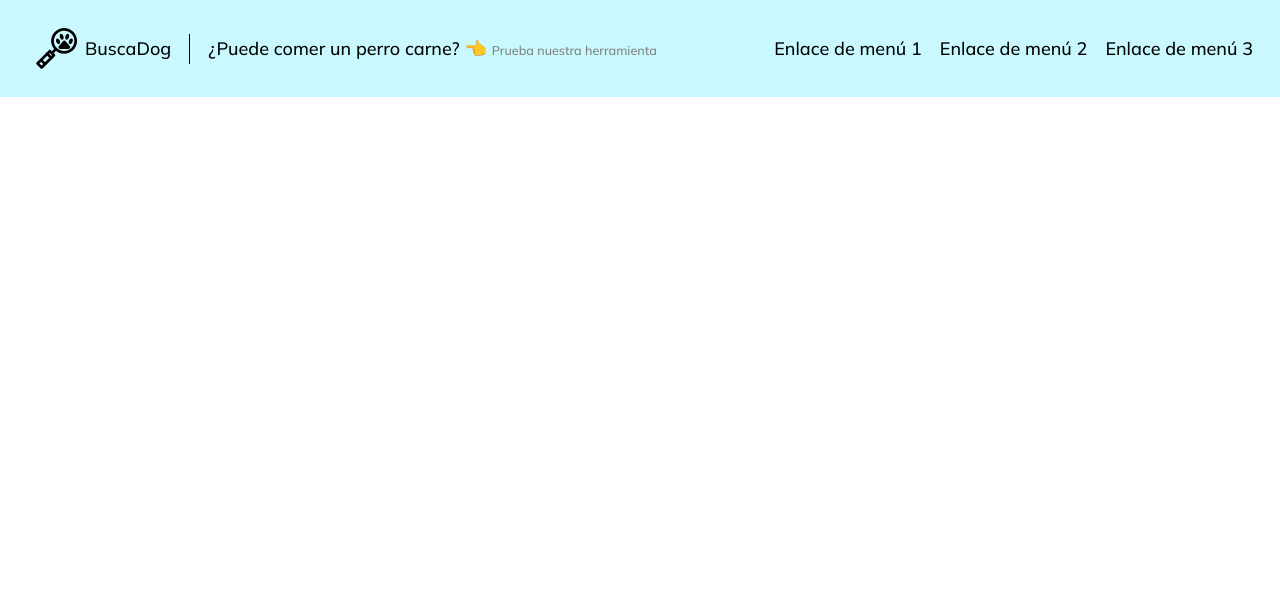
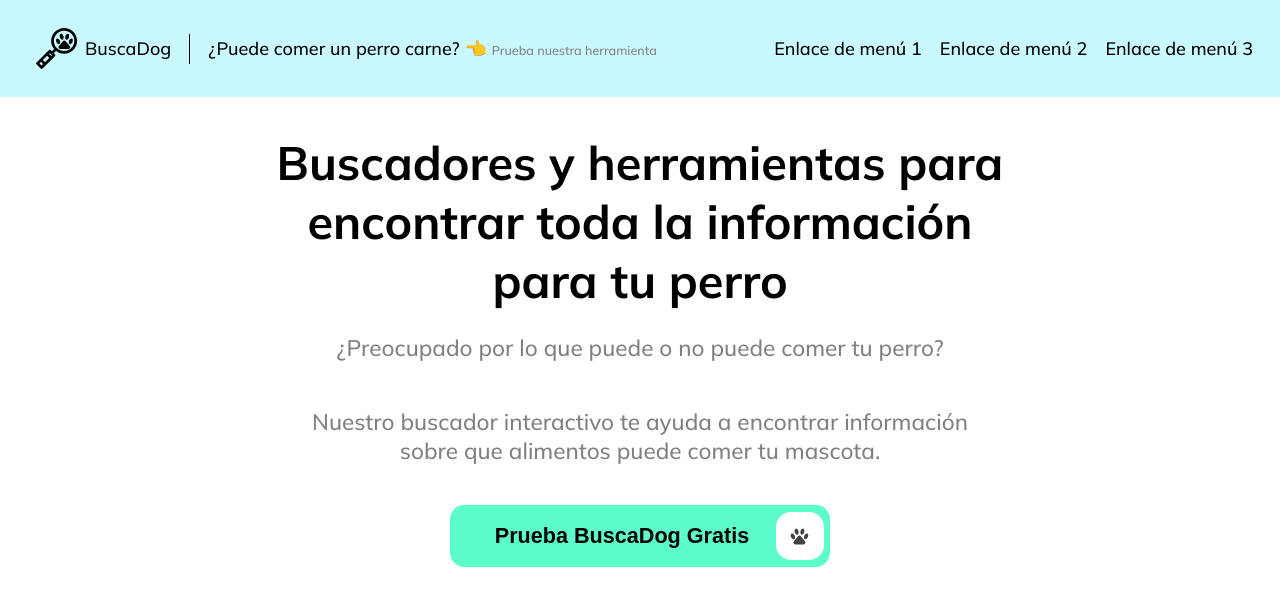
Before and after one commit to Serranosoft/buscador-alimentos-perros-web, a Next.js app: page / in a window 1280 px wide. Shown: the top 606 px of the page. Built offline with nearby package versions, Linux system fonts and the light colour scheme.

Commit message:
Feat: SVG a React component y estilos del CTA

```diff
--- /dev/null
+++ b/components/CTA.js
@@ -0,0 +1,22 @@
+import * as React from "react"
+
+const CTA = (props) => (
+  <svg
+    xmlns="http://www.w3.org/2000/svg"
+    viewBox="0 0 128 128"
+    style={{
+      enableBackground: "new 0 0 128 128",
+    }}
+    xmlSpace="preserve"
+    {...props}
+  >
+    <path
+      style={{
+        fill: "#434544",
+      }}
+      d="M47.238 78.392 59.147 64.07c2.045-3.536 7.072-3.536 9.117 0l11.909 14.322c2.074 3.586-.468 8.108-4.559 8.108H51.797c-4.091 0-6.633-4.521-4.559-8.108zm-5.529-22.974c-2.822 1.17-3.558 5.808-1.642 10.359s5.756 7.291 8.578 6.121c2.822-1.17 3.558-5.808 1.642-10.359s-5.756-7.291-8.578-6.121zm19.37-6.71c1.392 4.743.14 9.265-2.795 10.101-2.935.836-6.443-2.331-7.835-7.074s-.14-9.265 2.795-10.101c2.936-.836 6.444 2.331 7.835 7.074zm16.634 12.831c-1.915 4.551-1.18 9.188 1.642 10.359 2.822 1.17 6.663-1.57 8.578-6.121s1.18-9.188-1.642-10.359c-2.822-1.17-6.662 1.57-8.578 6.121zm-2.958-19.905c2.935.836 4.187 5.358 2.795 10.101s-4.899 7.91-7.835 7.074c-2.935-.836-4.187-5.358-2.795-10.101s4.9-7.91 7.835-7.074z"
+    />
+  </svg>
+)
+
+export default CTA
--- a/pages/_app.js
+++ b/pages/_app.js
@@ -1,7 +1,8 @@
 import Head from 'next/head';
 import Header from '../components/header';
 import '../styles/css/common.css';
-import styles from "../styles/css/app.css"
+import styles from "../styles/css/app.css" // No quitar, por alguna razon funciona.
+
 function MyApp({ Component, pageProps }) {
     return (
     <>
--- a/pages/index.js
+++ b/pages/index.js
@@ -1,6 +1,7 @@
 import Head from 'next/head'
 import styles from '../styles/css/Home.module.css'
 import Link from "next/link";
+import CTA from '../components/CTA';
 
 export default function Home() {
 
@@ -12,7 +13,18 @@ export default function Home() {
                 <link rel="icon" href="/favicon.ico" />
             </Head>
             <section className={styles.heroSection}>
-
+                <span className={styles.heroTitle}>Buscadores y herramientas para encontrar toda la información para tu perro</span>
+                <p className={styles.muted}>¿Preocupado por lo que puede o no puede comer tu perro?</p>
+                <p className={styles.muted}>Nuestro buscador interactivo te ayuda a encontrar información sobre que alimentos puede comer tu mascota.</p>
+                <Link href="/buscador-ingredientes">
+                    <a>
+                        <button class="CTA"> Prueba BuscaDog Gratis
+                            <div class="icon">
+                                <CTA />
+                            </div>
+                        </button>
+                    </a>
+                </Link>
             </section>
         </>
     )
--- a/styles/css/Home.module.css
+++ b/styles/css/Home.module.css
@@ -1,3 +1,27 @@
-a.jaja {
-  color: red;
+.heroSection {
+  height: 100vh;
+  display: -webkit-box;
+  display: -ms-flexbox;
+  display: flex;
+  -webkit-box-orient: vertical;
+  -webkit-box-direction: normal;
+      -ms-flex-direction: column;
+          flex-direction: column;
+  -webkit-box-align: center;
+      -ms-flex-align: center;
+          align-items: center;
+  padding: 2rem 0;
 }
+
+.heroSection .heroTitle {
+  font-size: 2.6rem;
+  font-weight: bold;
+  text-align: center;
+}
+
+.heroSection .muted {
+  font-size: 1.25rem;
+  padding: 0 2rem;
+  color: gray;
+  text-align: center;
+}
--- a/styles/css/buttons.css
+++ b/styles/css/buttons.css
@@ -1,4 +1,69 @@
-button, .button {
+button,
+.button {
   display: block;
   background-color: #5DFDCB;
 }
+
+.CTA {
+  margin: 1rem 0;
+  padding: 1rem 4.5rem 1rem 2.5rem;
+  background: #5DFDCB;
+  color: black;
+  font-size: 1.2rem;
+  font-weight: 700;
+  border-radius: 0.8rem;
+  border: none;
+  display: -webkit-box;
+  display: -ms-flexbox;
+  display: flex;
+  -webkit-box-align: center;
+      -ms-flex-align: center;
+          align-items: center;
+  overflow: hidden;
+  position: relative;
+  cursor: pointer;
+}
+
+.CTA > .icon {
+  background: white;
+  margin-left: 1em;
+  position: absolute;
+  display: -webkit-box;
+  display: -ms-flexbox;
+  display: flex;
+  -webkit-box-align: center;
+      -ms-flex-align: center;
+          align-items: center;
+  -webkit-box-pack: center;
+      -ms-flex-pack: center;
+          justify-content: center;
+  height: 2.2em;
+  width: 2.2em;
+  border-radius: 0.7em;
+  right: 0.3em;
+  -webkit-transition: all 0.3s;
+  transition: all 0.3s;
+}
+
+.CTA:hover .icon {
+  width: calc(100% - 0.6em);
+}
+
+.CTA > .icon svg {
+  width: 3rem;
+  -webkit-transition: -webkit-transform 0.3s;
+  transition: -webkit-transform 0.3s;
+  transition: transform 0.3s;
+  transition: transform 0.3s, -webkit-transform 0.3s;
+  color: black;
+}
+
+.CTA:hover .icon svg {
+  -webkit-transform: translateX(0.1em);
+          transform: translateX(0.1em);
+}
+
+.CTA:active .icon {
+  -webkit-transform: scale(0.95);
+          transform: scale(0.95);
+}
--- a/styles/css/common.css
+++ b/styles/css/common.css
@@ -18,7 +18,72 @@ a {
           box-sizing: border-box;
 }
 
-button, .button {
+button,
+.button {
   display: block;
   background-color: #5DFDCB;
 }
+
+.CTA {
+  margin: 1rem 0;
+  padding: 1rem 4.5rem 1rem 2.5rem;
+  background: #5DFDCB;
+  color: black;
+  font-size: 1.2rem;
+  font-weight: 700;
+  border-radius: 0.8rem;
+  border: none;
+  display: -webkit-box;
+  display: -ms-flexbox;
+  display: flex;
+  -webkit-box-align: center;
+      -ms-flex-align: center;
+          align-items: center;
+  overflow: hidden;
+  position: relative;
+  cursor: pointer;
+}
+
+.CTA > .icon {
+  background: white;
+  margin-left: 1em;
+  position: absolute;
+  display: -webkit-box;
+  display: -ms-flexbox;
+  display: flex;
+  -webkit-box-align: center;
+      -ms-flex-align: center;
+          align-items: center;
+  -webkit-box-pack: center;
+      -ms-flex-pack: center;
+          justify-content: center;
+  height: 2.2em;
+  width: 2.2em;
+  border-radius: 0.7em;
+  right: 0.3em;
+  -webkit-transition: all 0.3s;
+  transition: all 0.3s;
+}
+
+.CTA:hover .icon {
+  width: calc(100% - 0.6em);
+}
+
+.CTA > .icon svg {
+  width: 2.5rem;
+  -webkit-transition: -webkit-transform 0.3s;
+  transition: -webkit-transform 0.3s;
+  transition: transform 0.3s;
+  transition: transform 0.3s, -webkit-transform 0.3s;
+  color: black;
+}
+
+.CTA:hover .icon svg {
+  -webkit-transform: translateX(0.1em);
+          transform: translateX(0.1em);
+}
+
+.CTA:active .icon {
+  -webkit-transform: scale(0.95);
+          transform: scale(0.95);
+}
--- a/styles/scss/components/buttons.scss
+++ b/styles/scss/components/buttons.scss
@@ -1,6 +1,54 @@
 $button-background: #5DFDCB;
-
-button, .button {
+$color2: #90D7FF;
+button,
+.button {
     display: block;
     background-color: $button-background;
 }
+
+.CTA {
+    margin: 1rem 0;
+    padding: 1rem 4.5rem 1rem 2.5rem;
+    background: #5DFDCB;
+    color: black;
+    font-size: 1.2rem;
+    font-weight: 700;
+    border-radius: 0.8rem;
+    border: none;
+    display: flex;
+    align-items: center;
+    overflow: hidden;
+    position: relative;
+    cursor: pointer;
+    & >.icon {
+        background: white;
+        margin-left: 1em;
+        position: absolute;
+        display: flex;
+        align-items: center;
+        justify-content: center;
+        height: 2.2em;
+        width: 2.2em;
+        border-radius: 0.7em;
+        right: 0.3em;
+        transition: all 0.3s;
+    }
+
+    &:hover .icon {
+        width: calc(100% - 0.6em);
+    }
+
+    &>.icon svg {
+        width: 3rem;
+        transition: transform 0.3s;
+        color: black;
+    }
+
+    &:hover .icon svg {
+        transform: translateX(0.1em);
+    }
+
+    &:active .icon {
+        transform: scale(0.95);
+    }
+}
--- a/styles/scss/modules/Home.module.scss
+++ b/styles/scss/modules/Home.module.scss
@@ -1,3 +1,27 @@
-a.jaja {
-    color: red;
+$color1: #5DFDCB;
+$color1-2: #bbffe9;
+$color2: #90D7FF;
+$color3: #C9F9FF;
+$color4: #BFD0E0;
+$color5: #B8B3BE;
+$color6: #ffccd0;
+
+.heroSection {
+    height: 100vh;
+    display: flex;
+    flex-direction: column;
+    align-items: center;
+    padding: 2rem 0;
+    .heroTitle {
+        font-size: 2.6rem;
+        font-weight: bold;
+        text-align: center;
+    }
+    .muted {
+        font-size: 1.25rem;
+        padding: 0 2rem;
+        color: gray;
+        text-align: center;
+    }
+
 }
```
